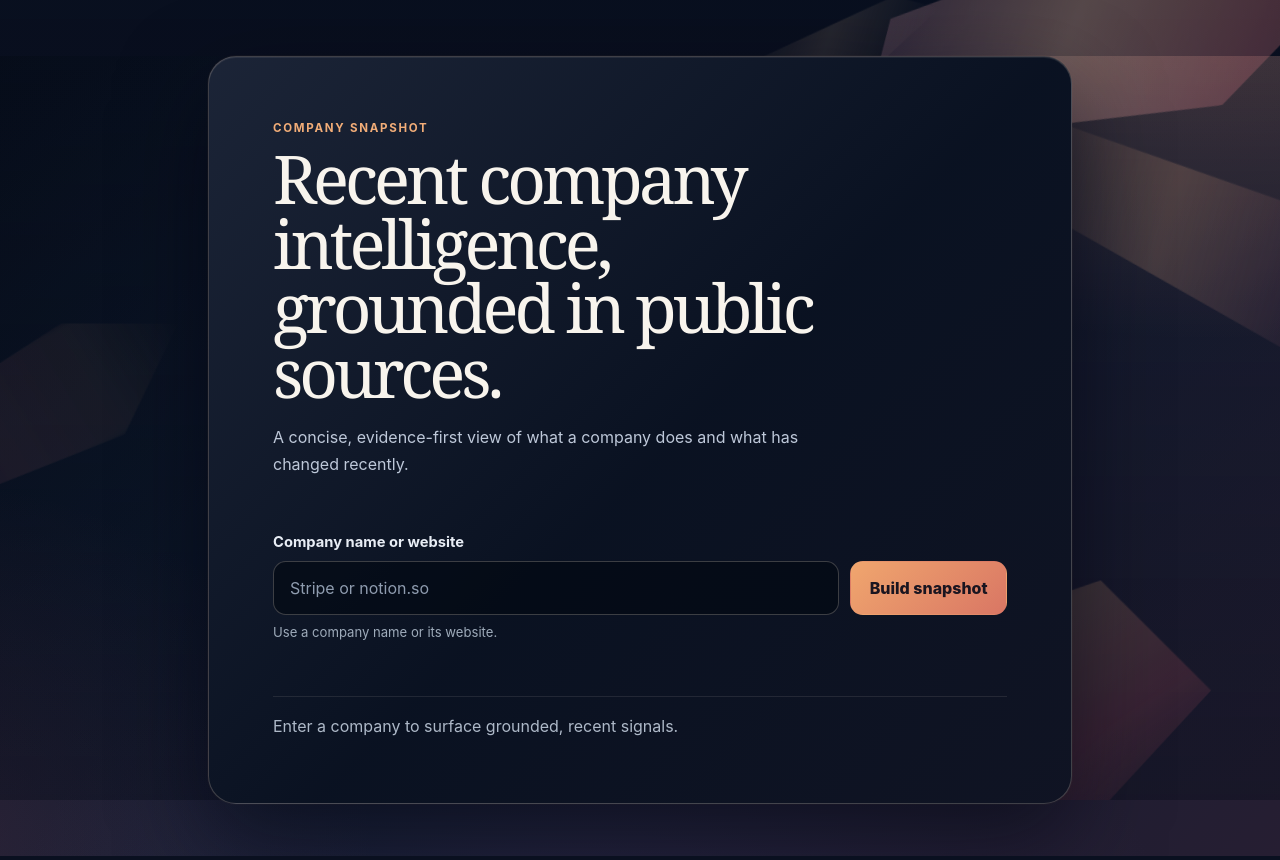
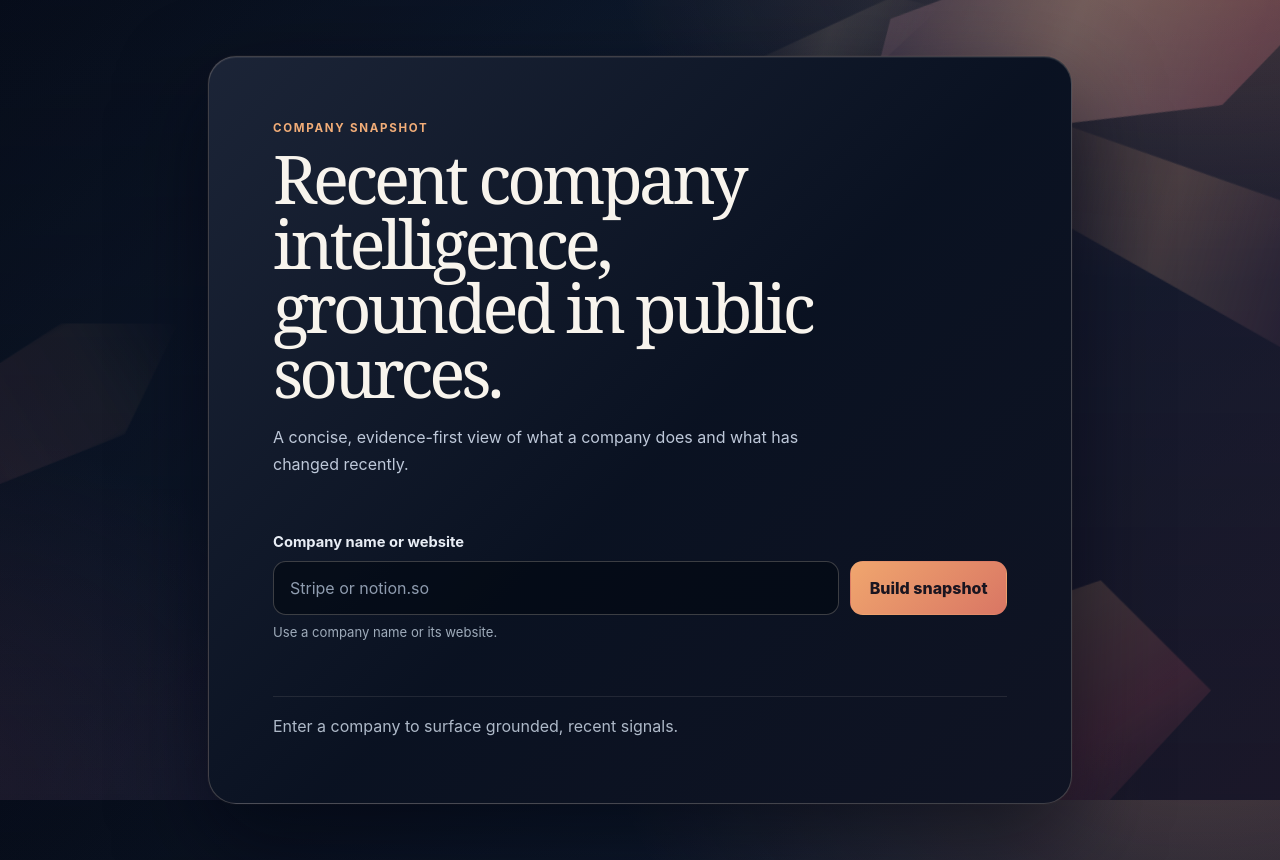
Before and after one commit to aprescod12/company-snapshot-v2, a plain HTML site: page public/index.html in a window 1280 px wide. Drawn offline with Linux system fonts and the light colour scheme.

Commit message:
fix: remove background seam artifact

```diff
--- a/public/styles.css
+++ b/public/styles.css
@@ -12,25 +12,18 @@
 body {
   position: relative;
   isolation: isolate;
+  display: flow-root;
   min-width: 320px;
   min-height: 100vh;
   margin: 0;
   overflow-x: hidden;
   background:
-    radial-gradient(58rem 34rem at 94% -8%, rgb(239 154 112 / 27%), transparent 64%),
+    linear-gradient(180deg, rgb(5 12 26 / 12%), rgb(5 11 24 / 37%)),
+    radial-gradient(58rem 34rem at 94% -8%, rgb(239 154 112 / 27%), rgb(239 154 112 / 0%) 64%),
     radial-gradient(45rem 35rem at -9% 100%, rgb(164 71 97 / 21%), transparent 68%),
     radial-gradient(50rem 28rem at 46% 108%, rgb(88 61 112 / 22%), transparent 72%),
     linear-gradient(132deg, #070d1a 0%, #111e33 47%, #261e32 100%);
   background-attachment: fixed;
-}
-
-body::before {
-  position: fixed;
-  z-index: 0;
-  inset: 0;
-  pointer-events: none;
-  background: linear-gradient(180deg, rgb(5 12 26 / 12%), rgb(5 11 24 / 37%));
-  content: "";
 }
 
 .atmosphere {
@@ -56,7 +49,7 @@ body::before {
   height: 13rem;
   opacity: 0.55;
   background:
-    linear-gradient(118deg, transparent 4%, rgb(255 205 155 / 42%) 42%, rgb(219 101 100 / 32%) 76%, transparent 100%),
+    linear-gradient(118deg, rgb(255 205 155 / 0%) 4%, rgb(255 205 155 / 42%) 42%, rgb(219 101 100 / 32%) 76%, rgb(219 101 100 / 0%) 100%),
     linear-gradient(28deg, rgb(100 72 124 / 62%), rgb(249 151 109 / 33%));
   filter: blur(0.25px) saturate(0.92);
   transform: rotate(-15deg) skewX(-13deg);
@@ -69,7 +62,7 @@ body::before {
   width: 31rem;
   height: 9rem;
   opacity: 0.38;
-  background: linear-gradient(104deg, transparent 3%, rgb(242 177 132 / 48%) 38%, rgb(154 78 116 / 22%) 69%, transparent 96%);
+  background: linear-gradient(104deg, rgb(242 177 132 / 0%) 3%, rgb(242 177 132 / 48%) 38%, rgb(154 78 116 / 22%) 69%, rgb(154 78 116 / 0%) 96%);
   filter: blur(1.2px);
   transform: rotate(24deg) skewX(22deg);
   animation: atmospheric-drift-two 38s ease-in-out infinite alternate;
@@ -117,7 +110,7 @@ body::before {
   width: 15rem;
   height: 4rem;
   opacity: 0.2;
-  background: linear-gradient(111deg, transparent 5%, rgb(255 216 175 / 56%) 48%, transparent 95%);
+  background: linear-gradient(111deg, rgb(255 216 175 / 0%) 5%, rgb(255 216 175 / 56%) 48%, rgb(255 216 175 / 0%) 95%);
   filter: blur(1px);
   transform: rotate(-21deg) skewX(-24deg);
 }
```
